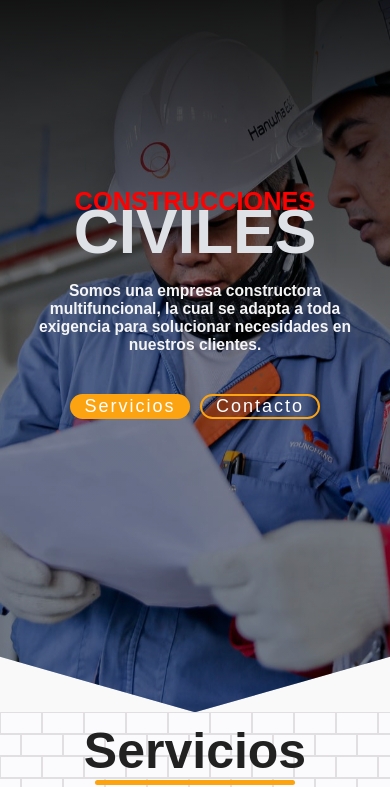
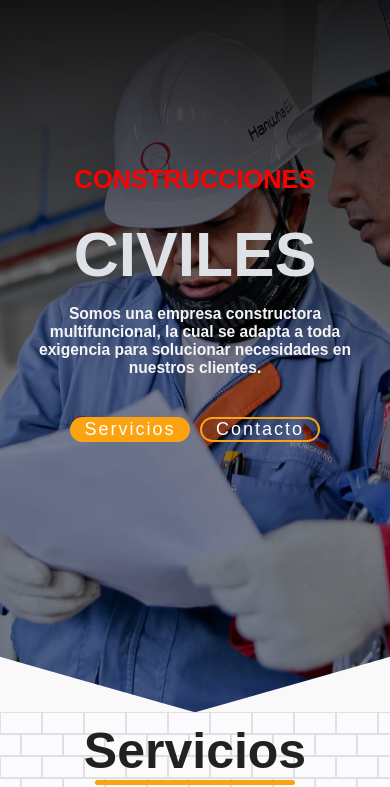
Before and after one commit to BalmacedaIvan/Dalvit_Soluciones_Integrales, a plain HTML site: page index.html in a window 390 px wide. Shown: the part 81-868 px from the top of the page. Drawn offline with nearby package versions, Linux system fonts and the light colour scheme; some packages are replaced by stand-ins of ours; a script that the page names is missing.

Commit message:
Test Media Querys de banner

```diff
--- a/css/style.css
+++ b/css/style.css
@@ -336,20 +336,6 @@ header label{
 
 }
 
-@media (max-width:520px){
-    .banner-content h1{
-        font-size: 6.5vw;
-        text-align: center;
-        font-weight: 900;
-        color: yellow;
-    }
-
-    .banner-content h3{
-        margin-top: 35px;
-        color: #dee2e6;
-    }
-}
-
 
 @media (max-width:460px){
     .banner-content h1{
@@ -357,10 +343,11 @@ header label{
         text-align: center;
         font-weight: 900;
         color: red;
+        margin-bottom: -10px;
     }
 
     .banner-content h3{
-        margin-top: 15px;
+        margin-top: 35px;
         color: #dee2e6;
     }
 }
```
